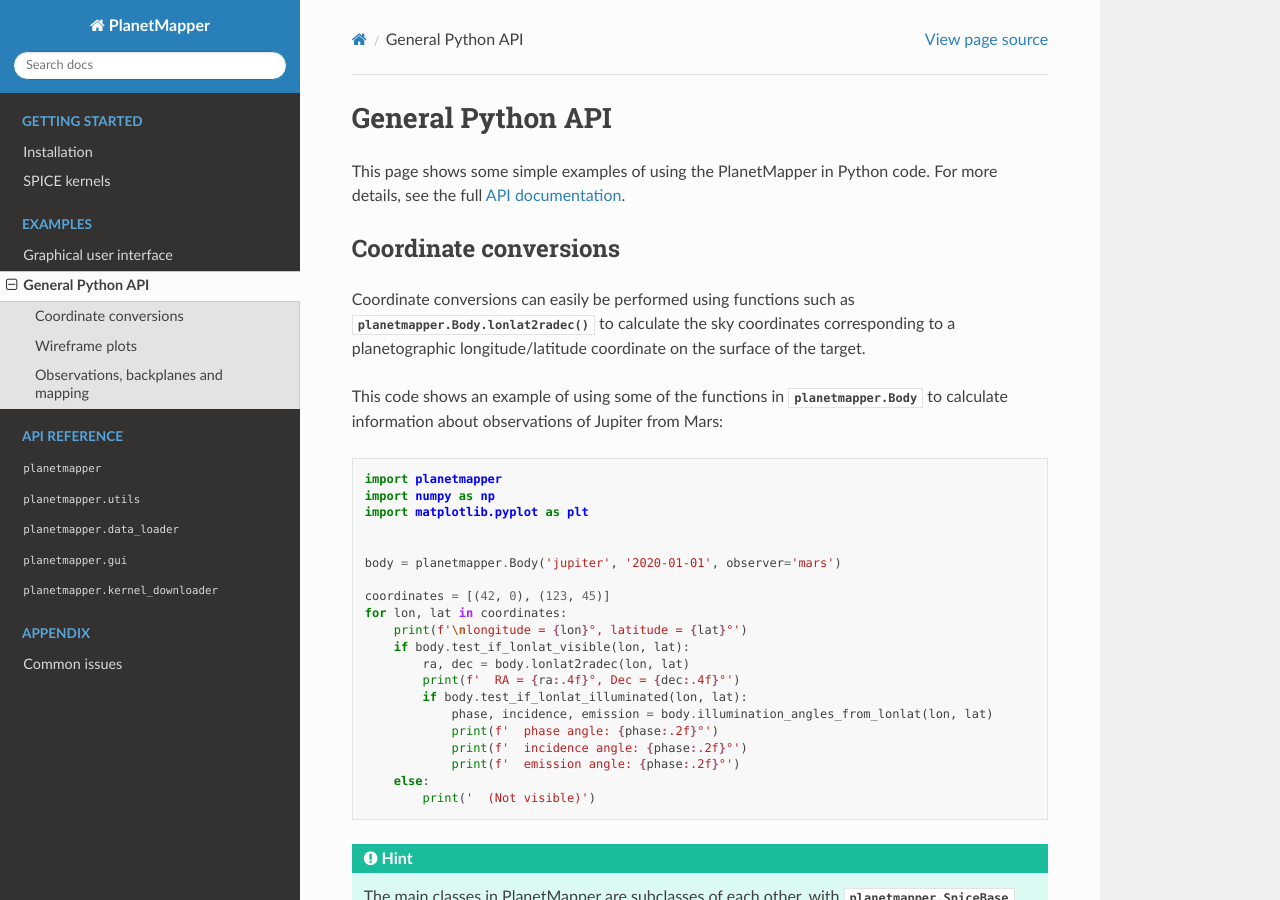
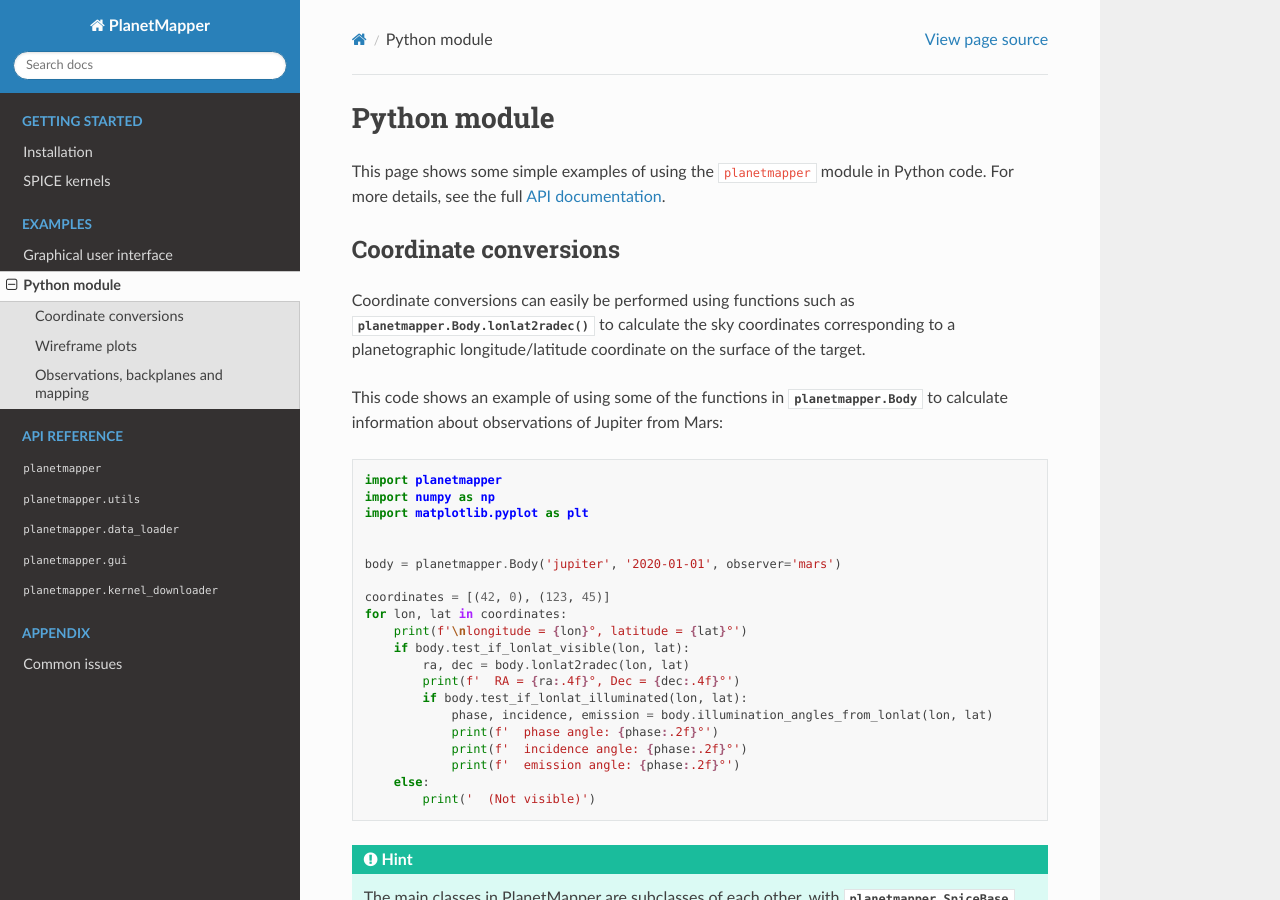
Before and after one commit to ortk95/planetmapper, a Sphinx documentation site: the page built from docs/general_python_api.rst, in a window 1280 px wide and 900 px high. Built offline with Sphinx 7.4.7 and the Read the Docs theme 2.0.0, drawn with Linux system fonts in a browser that asks for light colours; the version number could not be read and is left out.

Commit message:
Minor documentation chsnges

```diff
--- a/docs/documentation.rst
+++ b/docs/documentation.rst
@@ -4,7 +4,7 @@
 **************
 
 .. hint::
-   See also the :ref:`page of examples <python examples>` of using the PlanetMapper Python API
+   See also the :ref:`page of examples <python examples>` of using the PlanetMapper Python module
 
 
 .. automodule:: planetmapper
--- a/docs/general_python_api.rst
+++ b/docs/general_python_api.rst
@@ -1,8 +1,8 @@
 .. _python examples:
 
-General Python API
-******************
-This page shows some simple examples of using the PlanetMapper in Python code. For more details, see the full :ref:`API documentation <api>`.
+Python module
+*************
+This page shows some simple examples of using the `planetmapper` module in Python code. For more details, see the full :ref:`API documentation <api>`.
 
 
 Coordinate conversions
```
Also changed, not shown: planetmapper/__init__.py (+7 -6 lines).
